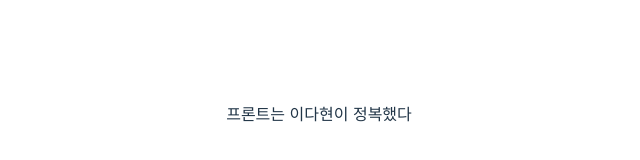
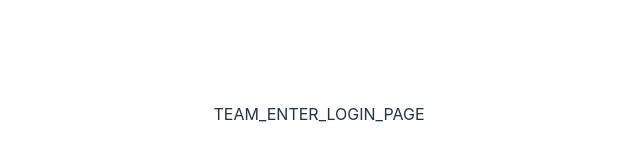
Before and after one commit to KEA-ENTER/ENTER-FE, a React (Vite) app: page / in a window 1280 px wide. Shown: the part 286-446 px from the top of the page, without its empty margins (321-961 px from the left). Built offline with nearby package versions, Linux system fonts and the light colour scheme.

Commit message:
메인 브랜치에 굴복하기

```diff
--- a/src/App.tsx
+++ b/src/App.tsx
@@ -1,12 +1,7 @@
-import './App.css'
+import "./App.css";
 
 function App() {
-
-  return (
-    <div>
-      {"프론트는 이다현이 정복했다"}
-    </div>
-  )
+  return <>TEAM_ENTER_LOGIN_PAGE</>;
 }
 
-export default App
+export default App;
```
